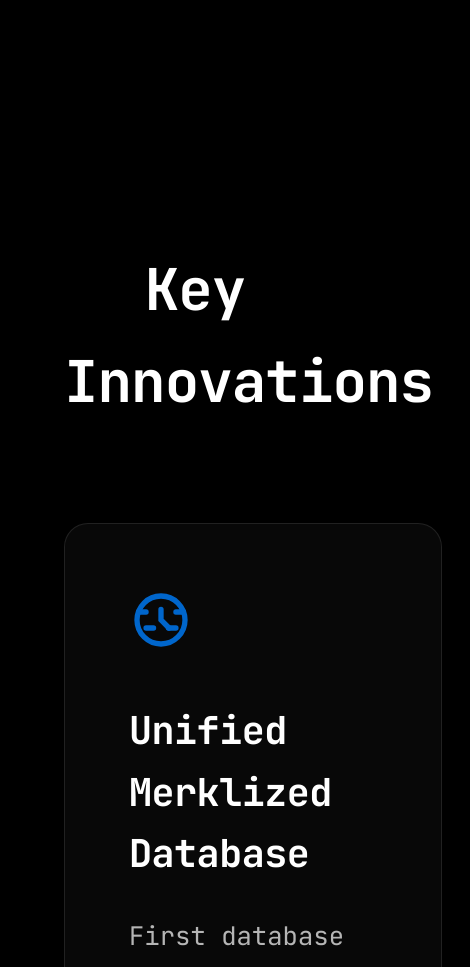
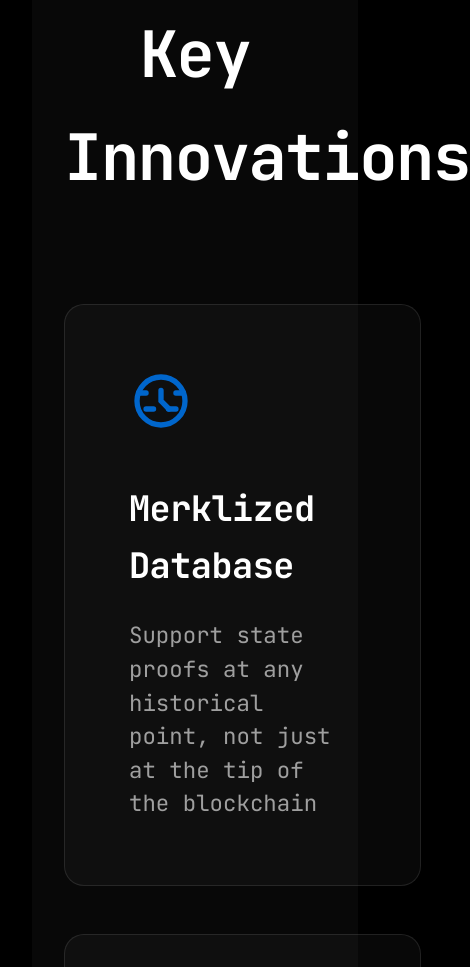
Before and after one commit to qmdb/website, a plain HTML site: page index.html in a window 390 px wide. Shown: the part 1033-2000 px from the top of the page, 470 px wide, since content can reach past the window. Drawn offline with nearby package versions, Linux system fonts and the light colour scheme.

Commit message:
content tweak

```diff
--- a/index.html
+++ b/index.html
@@ -28,7 +28,7 @@
                 <h1>QMDB</h1>
                 <div class="tagline">High-Performance Merklized Database</div>
                 <p class="lead">
-                    Designed to solve the key bottleneck in modern blockchains: state management. QMDB combines lightning-fast performance with resource efficiency, making it ideal for both high-throughput applications and decentralized networks.
+                    QMDB combines lightning-fast performance with resource efficiency, making it ideal for both high-throughput applications and decentralized networks.
                 </p>
             </div>
         </section>
@@ -44,8 +44,8 @@
                             <path d="M3.6 9h2.8m11.2 0h2.8M6.4 15h2.8m5.6 0h2.8" stroke-width="2" stroke-linecap="round"/>
                         </svg>
                     </div>
-                    <h3>Unified Merklized Database</h3>
-                    <p>First database to support state proofs at any historical point. Enabling novel applications like TWAP aggregation at the tip of the blockchain</p>
+                    <h3>Merklized Database</h3>
+                    <p>Support state proofs at any historical point, not just at the tip of the blockchain</p>
                 </div>
                 <div class="feature-item">
                     <div class="feature-icon">
@@ -54,14 +54,7 @@
                         </svg>
                     </div>
                     <h3>Ultra Performance</h3>
-                    <div class="feature-stats">
-                        <div class="mini-stat">
-                            <span class="stat-accent">O(1)</span> disk IO for state writes
-                        </div>
-                        <div class="mini-stat">
-                            <span class="stat-accent">2.28M</span> updates/sec on high-end
-                        </div>
-                    </div>
+                    <p>O(1) disk IO for state writes. Scale to 2.28M updates/sec on high-end machines</p>
                 </div>
                 <div class="feature-item">
                     <div class="feature-icon">
@@ -70,7 +63,7 @@
                         </svg>
                     </div>
                     <h3>Elastic Hardware</h3>
-                    <p>Scales from consumer PCs (150K updates/sec) to enterprise servers (2.28M updates/sec)</p>
+                    <p>Scales from consumer PCs to enterprise servers</p>
                 </div>
             </div>
         </section>
--- a/styles/main.css
+++ b/styles/main.css
@@ -59,9 +59,9 @@ nav {
 }
 
 main {
-    max-width: 1000px;
-    margin: 0 auto;
-    padding: 8rem 2rem;
+    max-width: 100%;
+    margin: 0;
+    padding: 0;
 }
 
 .hero {
@@ -164,20 +164,20 @@ footer {
 }
 
 .overview {
-    max-width: 1000px;
-    margin: 0 auto 8rem;
-    padding: 6rem 2rem;
+    max-width: 100%;
+    margin: 0;
+    padding: 8rem 4rem;
+    min-height: 80vh;
     text-align: center;
     background: linear-gradient(160deg, rgba(255,255,255,0.03) 0%, rgba(0,0,0,0) 100%);
     border-radius: 16px;
     box-shadow: 0 4px 24px rgba(0,0,0,0.06);
-    min-height: 90vh;
     display: flex;
     align-items: center;
 }
 
 .overview-content {
-    max-width: 800px;
+    max-width: 1000px;
     margin: 0 auto;
 }
 
@@ -205,27 +205,33 @@ footer {
 }
 
 .features {
-    margin: 12rem auto;
-    padding: 6rem 2rem;
-    max-width: 1400px;
+    margin: 0;
+    padding: 8rem 8rem;
+    max-width: 100%;
+    background: var(--card-bg);
 }
 
 .feature-grid {
+    max-width: 1600px;
+    margin: 0 auto;
     display: grid;
-    grid-template-columns: repeat(3, 1fr);
-    gap: 6rem;
-    padding: 0 4rem;
+    grid-template-columns: repeat(3, minmax(0, 1fr));
+    gap: 5rem;
+    padding: 0;
 }
 
 .feature-item {
     background: var(--card-bg);
-    padding: 4rem;
+    padding: 5rem 4rem;
     border: 1px solid var(--border-color);
-    border-radius: 24px;
+    border-radius: 20px;
     transition: all 0.3s ease;
-    min-height: 360px;
+    min-height: 420px;
     display: flex;
     flex-direction: column;
+    max-width: 480px;
+    margin: 0 auto;
+    width: 100%;
 }
 
 .feature-item:hover {
@@ -253,54 +259,82 @@ footer {
 
 .mini-stat {
     margin: 1rem 0;
-    font-size: 1.6rem;
-    color: rgba(255,255,255,0.7);
+    font-size: 1.4rem;
+    color: rgba(255,255,255,0.6);
 }
 
 .stat-accent {
-    font-size: 2.2rem;
+    font-size: 2rem;
     font-weight: 700;
     color: var(--accent-color);
     margin-right: 0.8rem;
 }
 
-@media (max-width: 1400px) {
+@media (max-width: 1600px) {
     .feature-grid {
-        padding: 0;
+        max-width: 1400px;
         gap: 4rem;
+    }
+
+    .features {
+        padding: 6rem 6rem;
+    }
+}
+
+@media (max-width: 1200px) {
+    .feature-grid {
+        grid-template-columns: repeat(auto-fit, minmax(360px, 1fr));
+        gap: 3rem;
+    }
+
+    .features {
+        padding: 6rem 4rem;
     }
 }
 
 @media (max-width: 1024px) {
     .feature-grid {
-        grid-template-columns: repeat(auto-fit, minmax(320px, 1fr));
+        grid-template-columns: repeat(auto-fit, minmax(400px, 1fr));
+    }
+}
+
+@media (max-width: 768px) {
+    .features {
+        padding: 8rem 2rem;
+    }
+
+    .feature-grid {
+        grid-template-columns: 1fr;
     }
 
     .feature-item {
-        min-height: 300px;
+        padding: 4rem;
+        min-height: 350px;
     }
 }
 
 h2 {
-    font-size: 3.6rem;
+    font-size: 4rem;
     text-align: center;
     margin-bottom: 6rem;
     color: var(--text-color);
-    letter-spacing: -1px;
+    letter-spacing: -1.5px;
+    font-weight: 700;
 }
 
 h3 {
-    font-size: 2.4rem;
-    margin-bottom: 2rem;
+    font-size: 2.2rem;
+    margin-bottom: 1.6rem;
     color: var(--text-color);
     letter-spacing: -0.5px;
+    font-weight: 700;
 }
 
 .feature-item p {
-    font-size: 1.6rem;
-    line-height: 1.6;
-    color: rgba(255, 255, 255, 0.7);
-    margin-top: auto;
+    font-size: 1.4rem;
+    line-height: 1.5;
+    color: rgba(255, 255, 255, 0.6);
+    margin-top: 0;
 }
 
 @media (max-width: 768px) {
```
